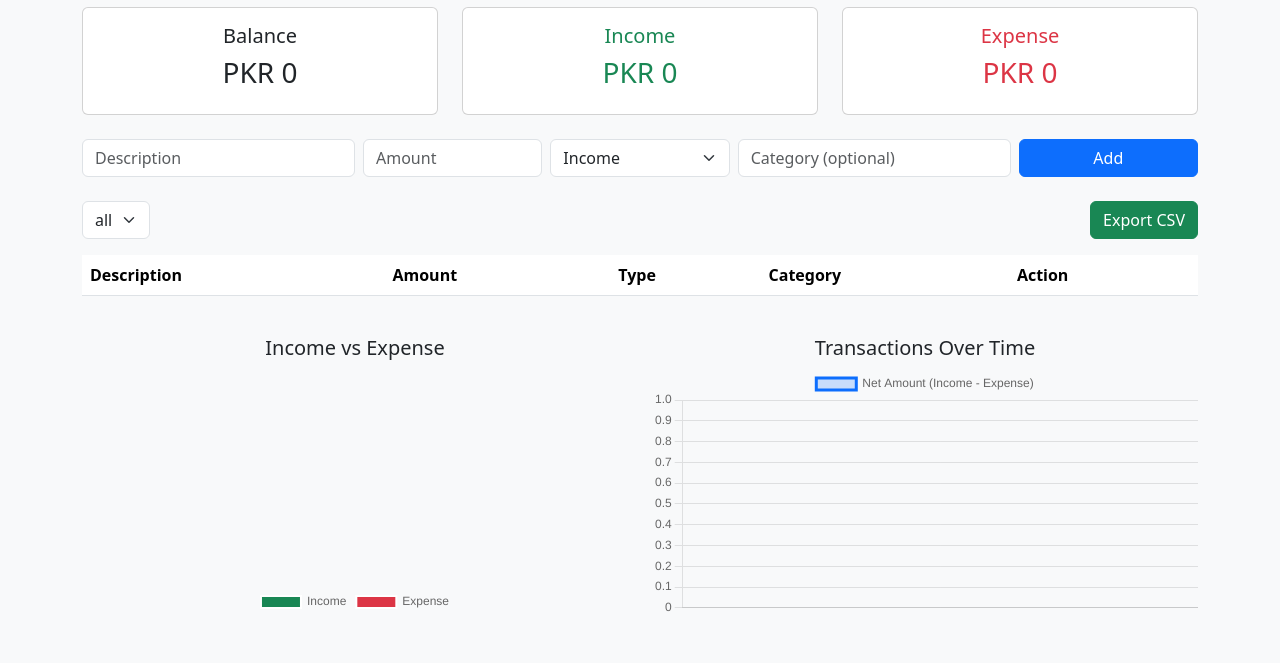
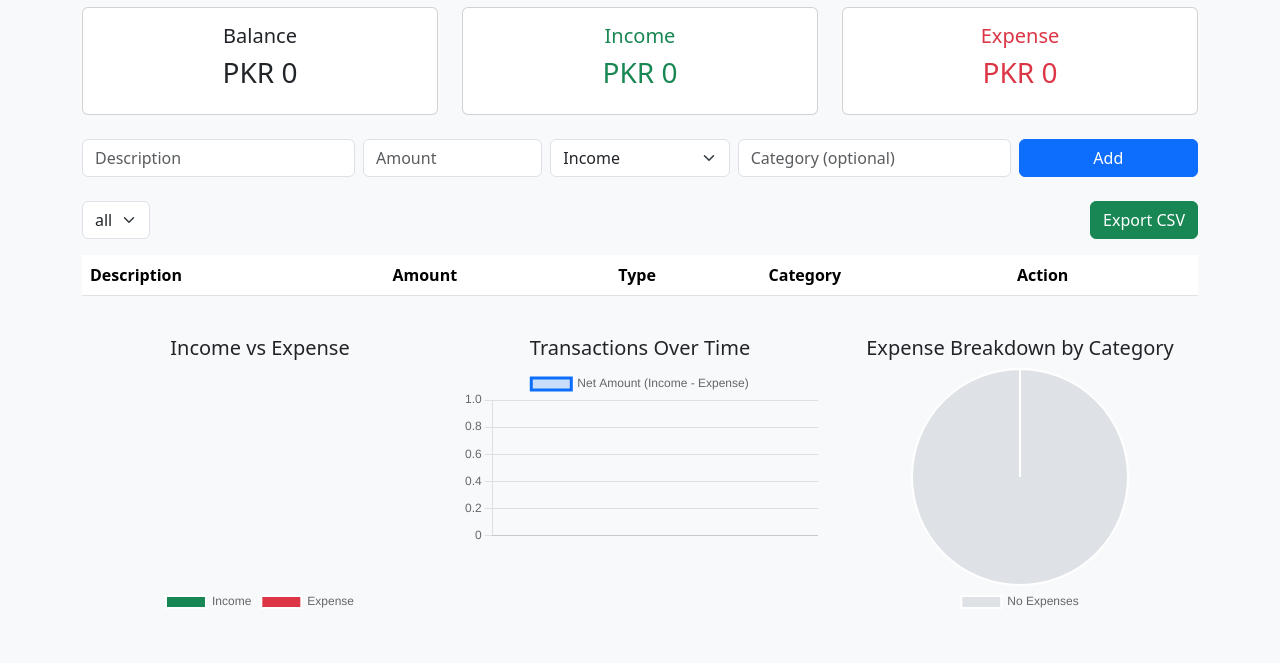
Before and after one commit to mathandew/budget_tracker, a plain HTML site: page index.html in a window 1280 px wide. Shown: the part 97-760 px from the top of the page. Drawn offline with nearby package versions, Linux system fonts and the light colour scheme.

Commit message:
chore: polish expense pie chart with fixed colors, empty state, and better layout

```diff
--- a/app.js
+++ b/app.js
@@ -186,6 +186,15 @@ function renderCategoryChart(data) {
   if (categoryChart) categoryChart.destroy();
 
   const categoryTotals = {};
+  const categoryColors = {
+    "Uncategorized": "#adb5bd",
+    "Food": "#ff6b6b",
+    "Transport": "#4dabf7",
+    "Entertainment": "#f59f00",
+    "Health": "#51cf66",
+    "Shopping": "#845ef7"
+    // add more fixed colors as you like
+  };
 
   data.forEach(txn => {
     if (txn.type === "expense") {
@@ -195,7 +204,28 @@ function renderCategoryChart(data) {
 
   const labels = Object.keys(categoryTotals);
   const values = Object.values(categoryTotals);
-  const colors = labels.map(() => `hsl(${Math.random() * 360}, 70%, 60%)`);
+  const colors = labels.map(cat => categoryColors[cat] || `hsl(${Math.random() * 360}, 70%, 60%)`);
+
+  if (labels.length === 0) {
+    // No expenses — show empty chart
+    categoryChart = new Chart(categoryCanvas, {
+      type: "pie",
+      data: {
+        labels: ["No Expenses"],
+        datasets: [{
+          data: [1],
+          backgroundColor: ["#dee2e6"]
+        }]
+      },
+      options: {
+        responsive: true,
+        plugins: {
+          legend: { position: "bottom" }
+        }
+      }
+    });
+    return;
+  }
 
   categoryChart = new Chart(categoryCanvas, {
     type: "pie",
@@ -209,13 +239,12 @@ function renderCategoryChart(data) {
     options: {
       responsive: true,
       plugins: {
-        legend: {
-          position: "bottom"
-        }
+        legend: { position: "bottom" }
       }
     }
   });
 }
+
 
 
 function updateMonthlySummary() {
--- a/index.html
+++ b/index.html
@@ -102,25 +102,18 @@
     </table>
 
     <div class="row">
-      <div class="col-md-6">
-        <div class="text-center my-4">
+      <div class="col-md-4 text-center my-4">
         <h5>Income vs Expense</h5>
-          <div style="max-width: 300px; width: 100%; margin: auto;">
         <canvas id="chart"></canvas>
       </div>
-        </div>
-      </div>
-      <div class="col-md-6">
-        <div class="text-center my-4">
+      <div class="col-md-4 text-center my-4">
         <h5>Transactions Over Time</h5>
         <canvas id="lineChart"></canvas>
       </div>
-      </div>
-    </div>
-
-    <div class="text-center my-4">
+      <div class="col-md-4 text-center my-4">
         <h5>Expense Breakdown by Category</h5>
         <canvas id="categoryChart"></canvas>
+      </div>
     </div>
 
     <div class="my-4 text-center">
```
Lines whose indentation alone changed are shown as unchanged.
